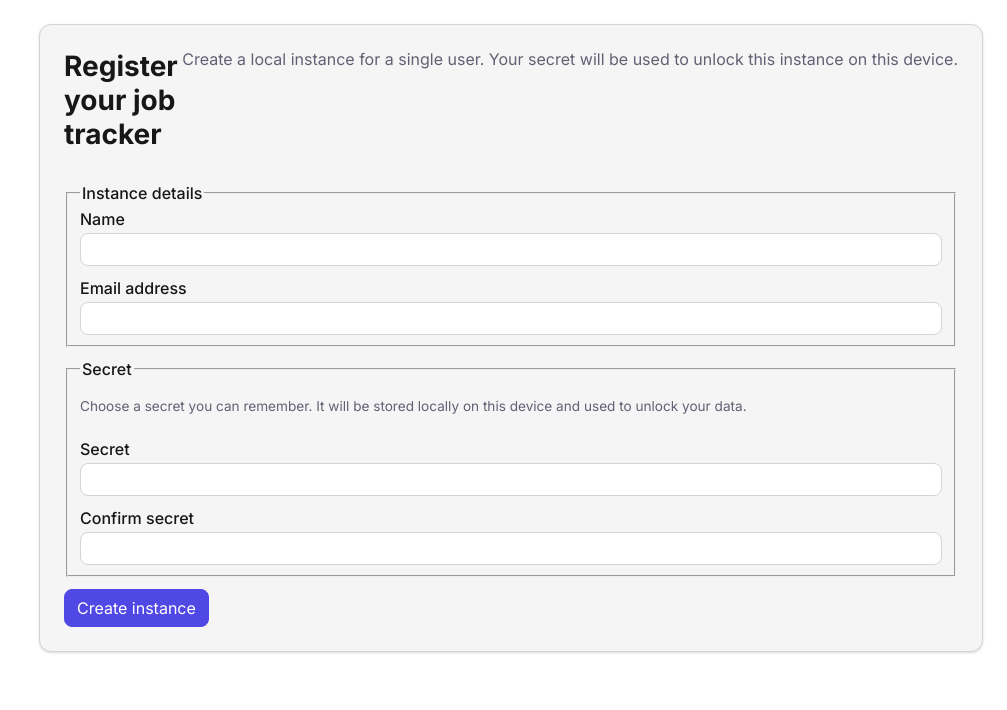
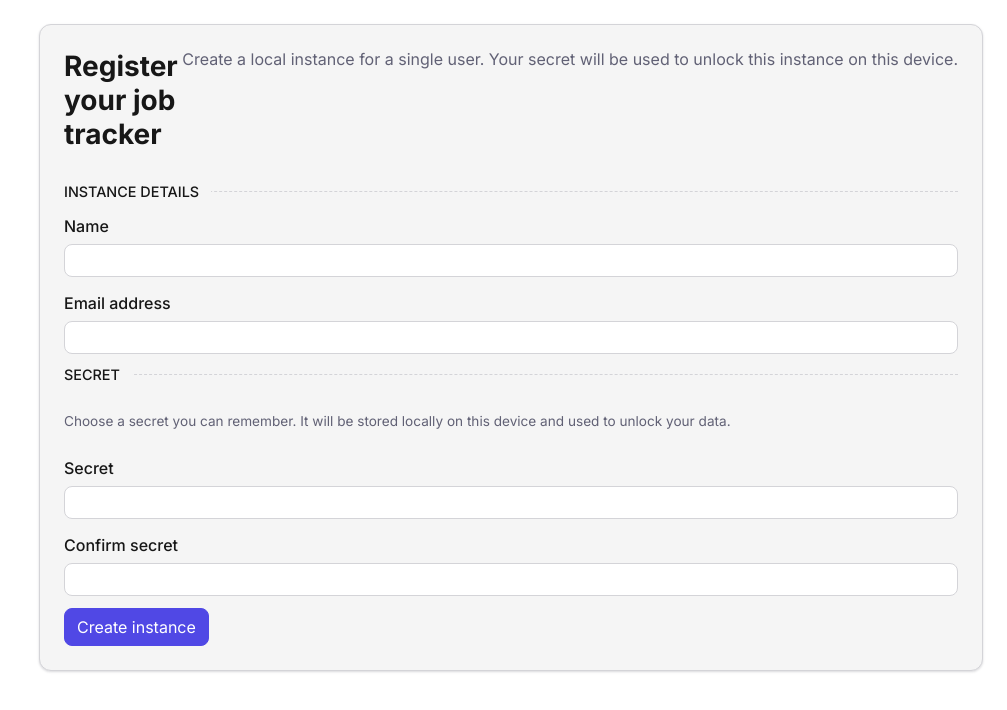
Before and after one commit to neilmerton/job-tracker, a Next.js app: page /register in a window 1280 px wide. Shown: the top 710 px of the page, without its empty margins (273-1280 px from the left). Built offline with nearby package versions, Linux system fonts and the light colour scheme.

Commit message:
style: enhance form fieldset styling and adjust gap in form fields

```diff
--- a/app/globals.css
+++ b/app/globals.css
@@ -275,11 +275,29 @@ img {
 .form-field {
   display: flex;
   flex-direction: column;
-  gap: var(--space-xs);
+  gap: var(--space-sm);
 }
 
 .form-label {
   font-weight: 500;
+}
+
+.form fieldset {
+  border: 0;
+  border-top: 1px dashed var(--color-border);
+  display: flex;
+  flex-direction: column;
+  gap: var(--space-lg);
+  margin: 0;
+  padding: 0;
+}
+
+.form fieldset legend {
+  font-size: 90%;
+  margin-block-end: var(--space-lg);
+  padding-inline-end: var(--space-md);
+  padding-inline-start: 0;
+  text-transform: uppercase;
 }
 
 .form-input,
```
